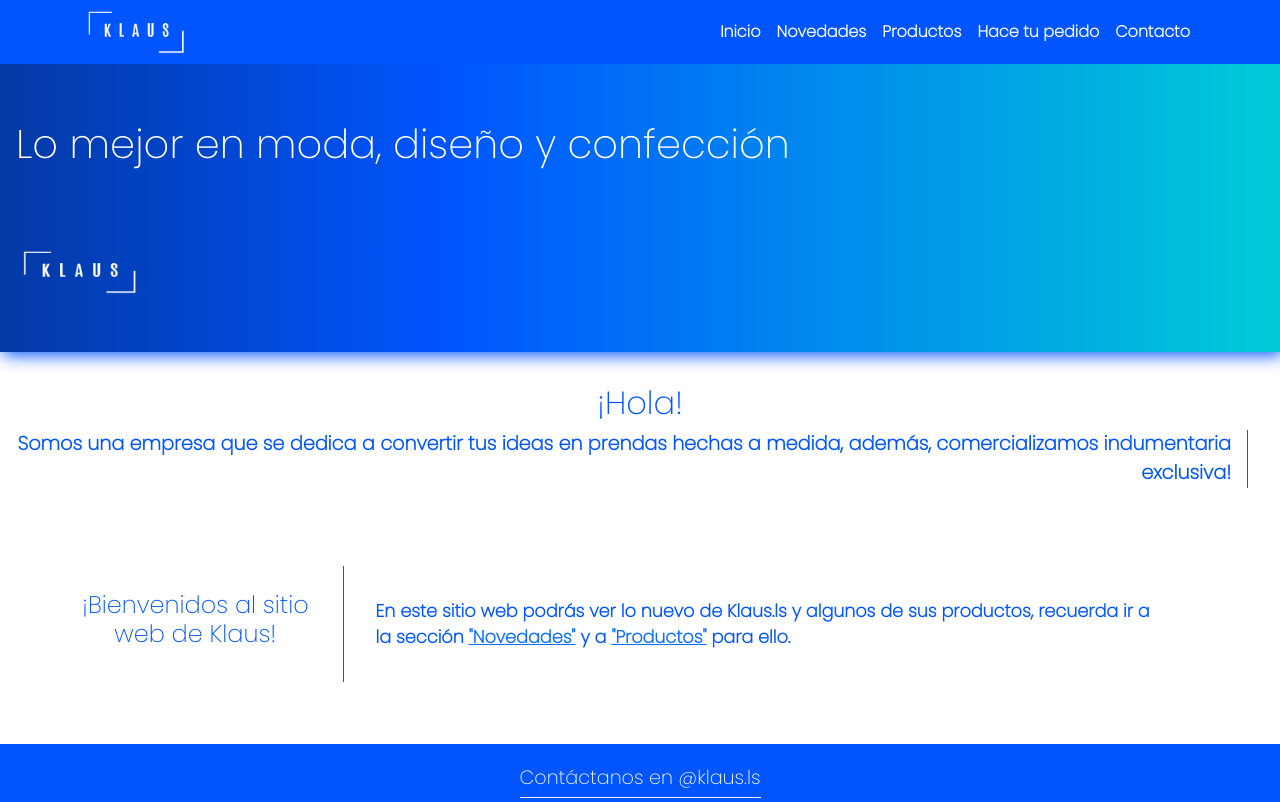
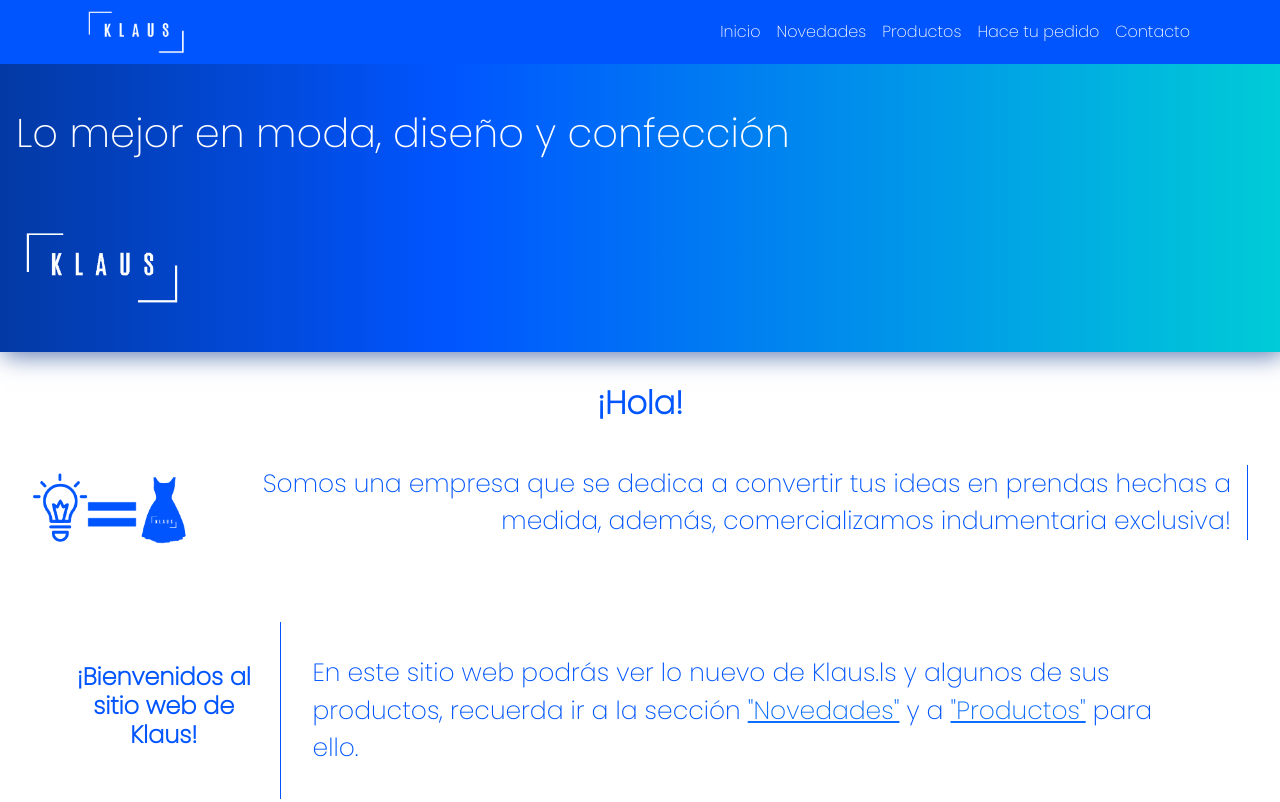
Before and after one commit to Maximo-Suarez/klaus.ls, a plain HTML site: page index.html in a window 1280 px wide. Shown: the top 802 px of the page. Drawn offline with nearby package versions, Linux system fonts and the light colour scheme.

Commit message:
5to commit modificaciones en index

```diff
--- a/index.html
+++ b/index.html
@@ -56,11 +56,16 @@
         <main class="inicio">
             <section class="inicio__background">
                 <h1 class="background__titulo">Lo mejor en moda, diseño y confección</h1>
-                <img class="background__logo" src="./imagenes/logo-blanco-removebg-preview.png" alt="logo de klaus">
+                <div class="background__logo">
+                    <img class="logo__img" src="./imagenes/logo-blanco-removebg-preview.png" alt="logo de klaus">
+                </div>
             </section>
             <section class="inicio__introduccion">
                 <h2 class="subtitulo2 introduccion__subtitulo">¡Hola!</h2>
                 <p class="introduccion__texto">Somos una empresa que se dedica a convertir tus ideas en prendas hechas a medida, además, comercializamos indumentaria exclusiva!</p>
+                <div class="introduccion__icono">
+                    <img class="icono__img" src="./imagenes/idea-vestido-removebg-preview.png" alt="una idea hecha vestido">
+                </div>
             </section>
             <section class="inicio__bienvenidos">
                 <h2 class="subtitulo2 bienvenidos__subtitulo">¡Bienvenidos al sitio web de Klaus!</h2>
--- a/style.css
+++ b/style.css
@@ -1,7 +1,15 @@
 *{
     font-family: 'Poppins', sans-serif;
     color: #05f;
-    font-weight: 700 ;
+}
+@media only screen and (min-width: 992px){
+    p{
+        font-size: 25px !important;
+    }
+}
+
+.subtitulo2{
+    font-weight: 700;
 }
 /* colores */
 .bg-klaus{
@@ -64,22 +72,30 @@
 
 .inicio__background{
     width: 100vw;
-    background: rgb(3,57,164);
+    height: 50vh;
+    background-color: rgb(3,57,164);
     background-image: linear-gradient(90deg, rgba(3,57,164,1) 0%, rgba(0,85,255,1) 35%, rgba(0,203,215,1) 100%);
-    box-shadow: .2rem .2rem 1rem #05f;
+    box-shadow: .2rem .2rem 1.5rem rgb(85, 114, 172);
+    display: flex;
+    flex-direction: column;
+    justify-content: space-around;
 }
 
 .background__titulo{
+    width: 100%;
     font-size: 2.1rem;
     padding: 1rem;
     color: #fff;
 }
 
 .background__logo{
-    padding: 1rem;
-    height: 4rem;
-    width: 8rem;
+    height: 3rem;
+    width: 6.8rem;
+    margin: 1rem;
+}
 
+.logo__img{
+    width: 100%;
 }
 /* -------- */
 .inicio__introduccion{
@@ -88,14 +104,27 @@
     align-items: center;
     margin-top: 2rem;
 }
-.introduccion__saludo{
+.introduccion__subtitulo{
+    grid-area: hola;
     font-size: 1.2rem;
+    text-align: center;
 }
 .introduccion__texto{
+    grid-area: texto;
     text-align: end;
     padding-right: 1rem;
     margin-right: 1rem;
     border-right: .1rem solid #05f;
+}
+
+.introduccion__icono{
+    grid-area: icono;
+    width: 10rem;
+    height: 10rem;
+}
+
+.icono__img{
+    width: 100%;
 }
 /* -------- */
 .inicio__bienvenidos{
@@ -125,18 +154,34 @@
     }
     .background__logo{
         height: 5rem;
-        width: 10rem;
+        width: 10.8rem;
+    }
+    .logo__img{
+        width: 100%;
     }
     .background__titulo{
         font-size: 2.5rem;
     }
     /* ----- */
-    .introduccion__saludo{
-        font-size: 1.5rem;
+    .inicio__introduccion{
+        width: 100%;
+        display: grid;
+        grid-template-areas:
+        "hola hola"
+        "icono texto"
+        "icono texto"
+        ;
+        grid-template-columns: 12rem auto;
+    }
+    .introduccion__subtitulo{
+        font-size: 2rem;
     }
     .introduccion__texto{
         font-size: 1.2rem;
         margin-right: 2rem;
+    }
+    .introduccion__icono{
+        margin: 0 2rem;
     }
 
     /* ----- */
```
Also changed, not shown: imagenes/idea-vestido-removebg-preview.png (added).
